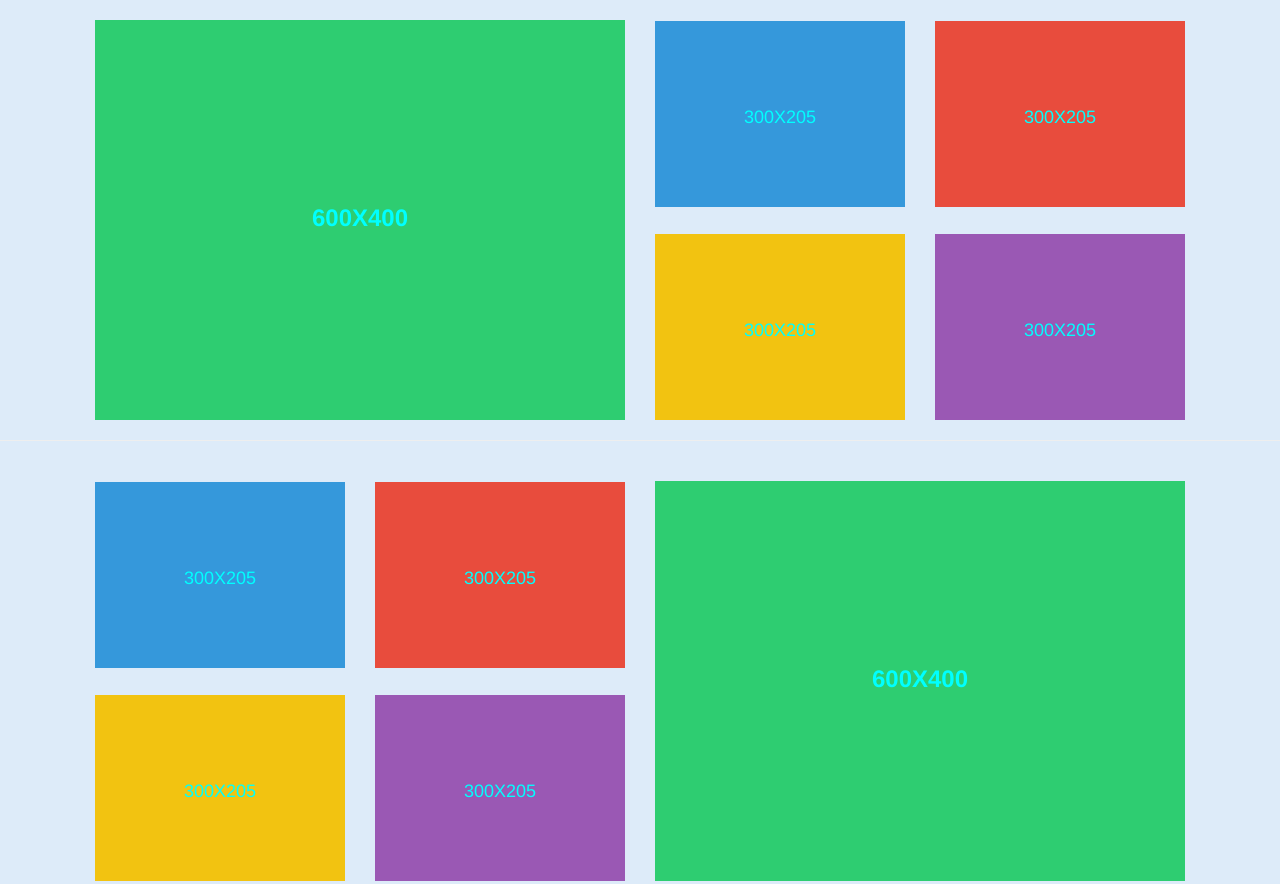
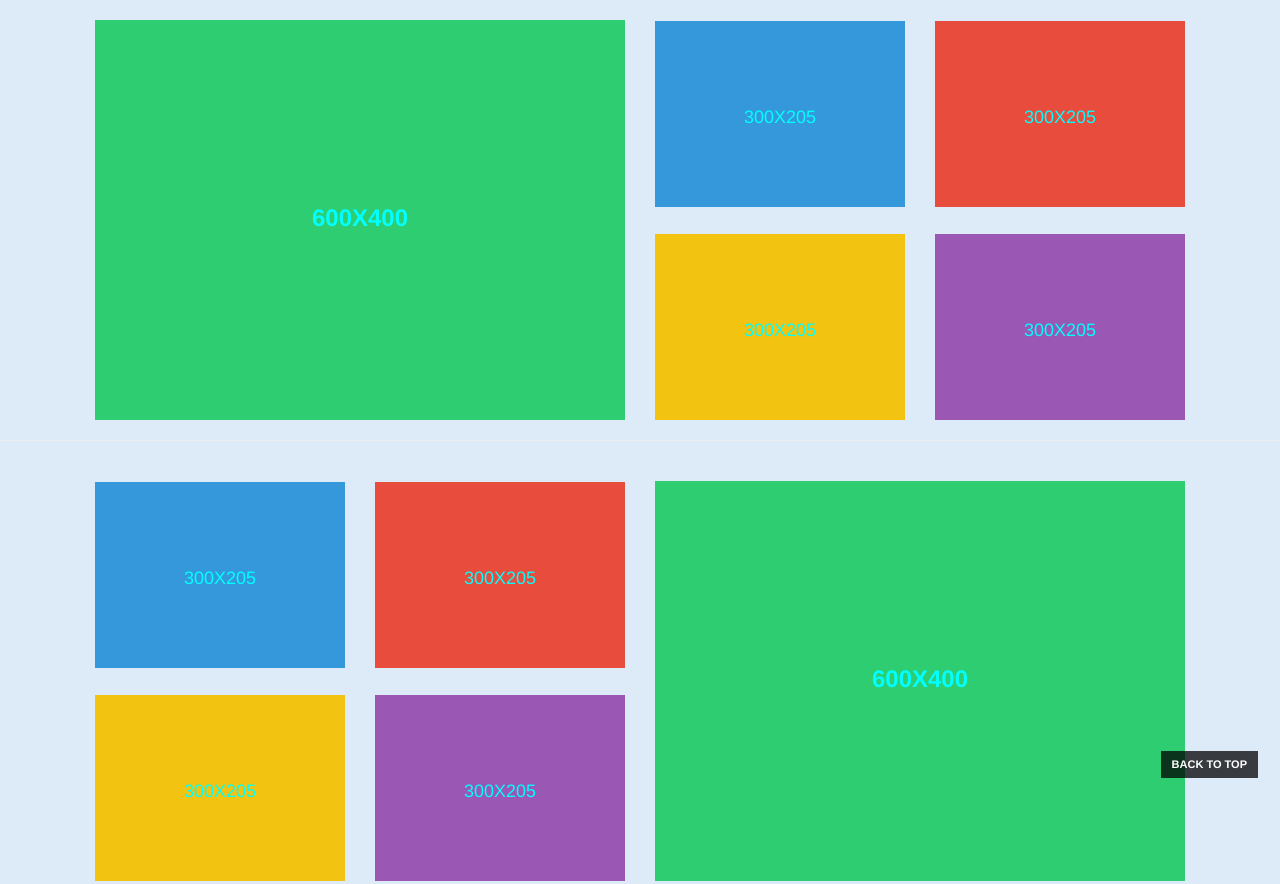
Before and after one commit to rray524/bootstrapassignmentone, a plain HTML site: page index.html in a window 1280 px wide. Shown: the top 884 px of the page. Drawn offline with nearby package versions, Linux system fonts and the light colour scheme.

Commit message:
Update style2.css

```diff
--- a/style2.css
+++ b/style2.css
@@ -68,4 +68,20 @@ h4 {
 	background: #FFFFFF;
 	margin-top: 20px;
 	margin-bottom: 20px;
+}.back_to_top {
+	background-color: black;
+	background-color: rgba(0, 0, 0, .75);
+	position: fixed;
+	bottom: 2em;
+	right: 2em;
+	color: white;
+	padding: .5em 1em;
+	text-transform: uppercase;
+	font-size: 11px;
+	font-weight: bold;
 }
+
+.back_to_top:hover {
+	color: #69bbd2;
+	text-decoration: none;
+}
```
